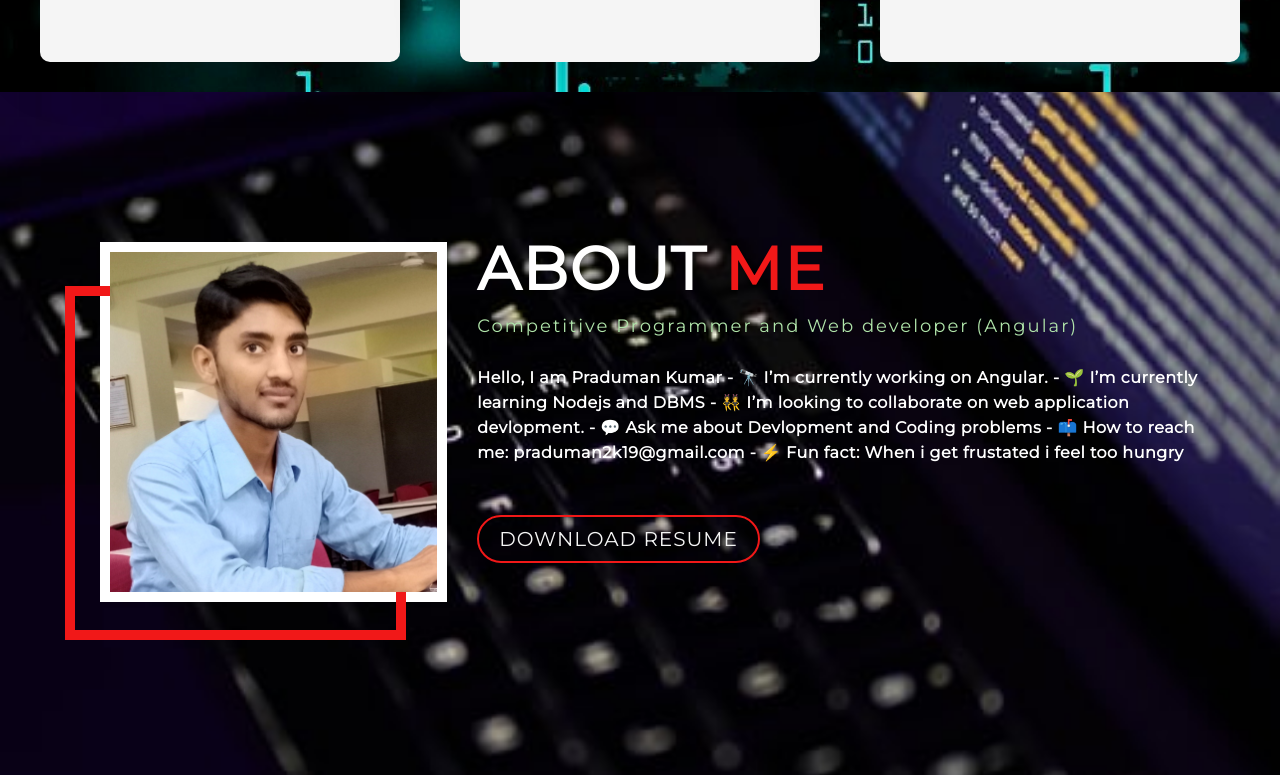
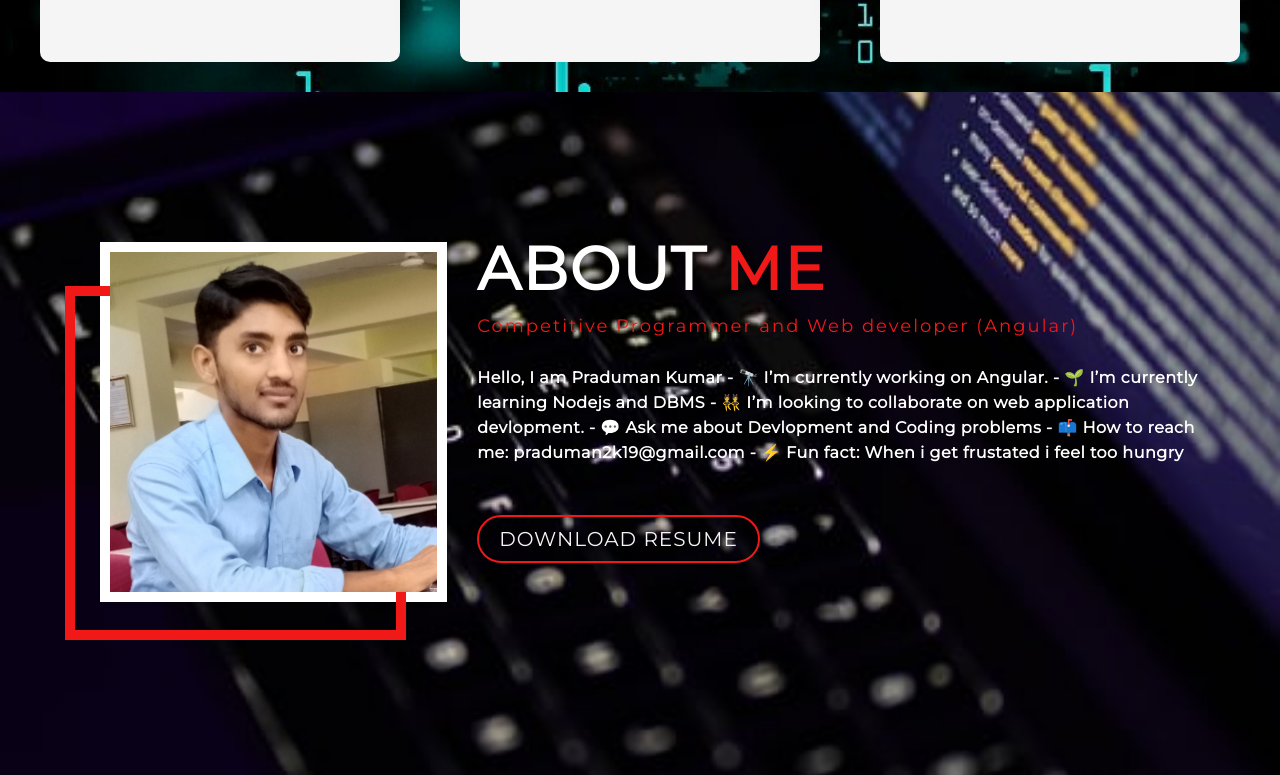
Before and after one commit to Praduman2k19/portfollio, a plain HTML site: page index.html in a window 1280 px wide. Shown: the part 3805-4580 px from the top of the page. Drawn offline with Linux system fonts and the light colour scheme.

Commit message:
styles changed

```diff
--- a/style.css
+++ b/style.css
@@ -581,7 +581,7 @@ p {
   max-width: 1200px;
   margin: 0 auto;
   padding: 20px 0px 180px 0px;
-  color:rgb(176, 228, 170);
+  color:rgb(241, 24, 24);
 
 }
 #about .col-left {
```
